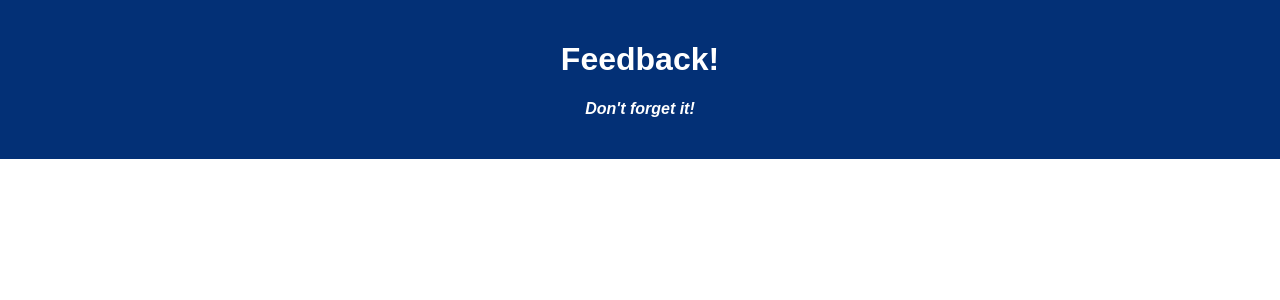
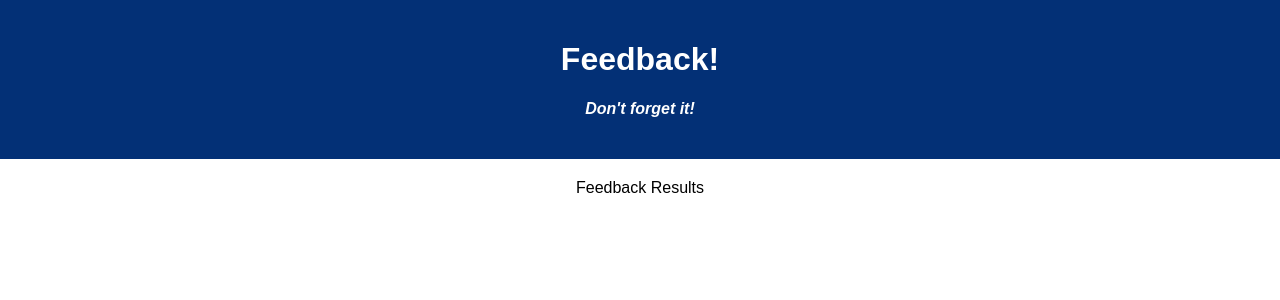
Before and after one commit to FarmerCooper/weekend-redux-feedback-loop, a React (Create React App) app: page /#/admin in a window 1280 px wide. Shown: the top 300 px of the page. Built offline with nearby package versions, Linux system fonts and the light colour scheme.

Commit message:
add packages, admin page component, starting routes

```diff
--- a/package.json
+++ b/package.json
@@ -9,8 +9,11 @@
     "pg": "^8.2.1",
     "react": "^17.0.1",
     "react-dom": "^17.0.1",
+    "react-redux": "^7.2.8",
     "react-router-dom": "^5.3.0",
-    "react-scripts": "^5.0.1"
+    "react-scripts": "^5.0.1",
+    "redux": "^4.2.0",
+    "redux-logger": "^3.0.6"
   },
   "devDependencies": {
     "nodemon": "^1.18.5"
--- /dev/null
+++ b/src/components/AdminView/AdminView.jsx
@@ -0,0 +1,14 @@
+function AdminView() {
+    return (
+        <>
+            <div>
+                <p>Feedback Results</p>
+            </div>
+            <div>
+
+            </div>
+        </>
+    )
+}
+
+export default AdminView;
--- a/src/components/App/App.jsx
+++ b/src/components/App/App.jsx
@@ -1,16 +1,26 @@
-import React from 'react';
-import axios from 'axios';
-import './App.css';
+import React, {useEffect} from "react";
+import axios from "axios";
+import "./App.css";
+import { useDispatch, useSelector } from "react-redux";
+import { HashRouter as Router, Route } from "react-router-dom";
+
+// components
+import AdminView from "../AdminView/AdminView";
 
 function App() {
 
   return (
-    <div className='App'>
-      <header className='App-header'>
-        <h1 className='App-title'>Feedback!</h1>
-        <h4>Don't forget it!</h4>
-      </header>
-    </div>
+    <Router>
+      <div className="App">
+        <header className="App-header">
+          <h1 className="App-title">Feedback!</h1>
+          <h4>Don't forget it!</h4>
+        </header>
+        <Route path="/admin" exact>
+          <AdminView />
+        </Route>
+      </div>
+    </Router>
   );
 }
 
```
Also changed, not shown: 1 other file (tests, documents, lock files or other folders).
